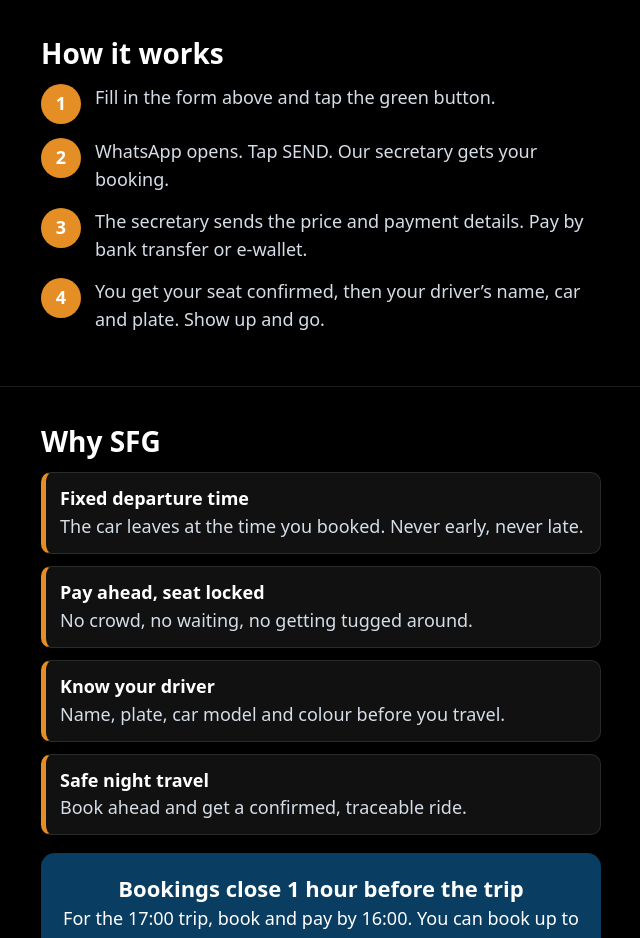
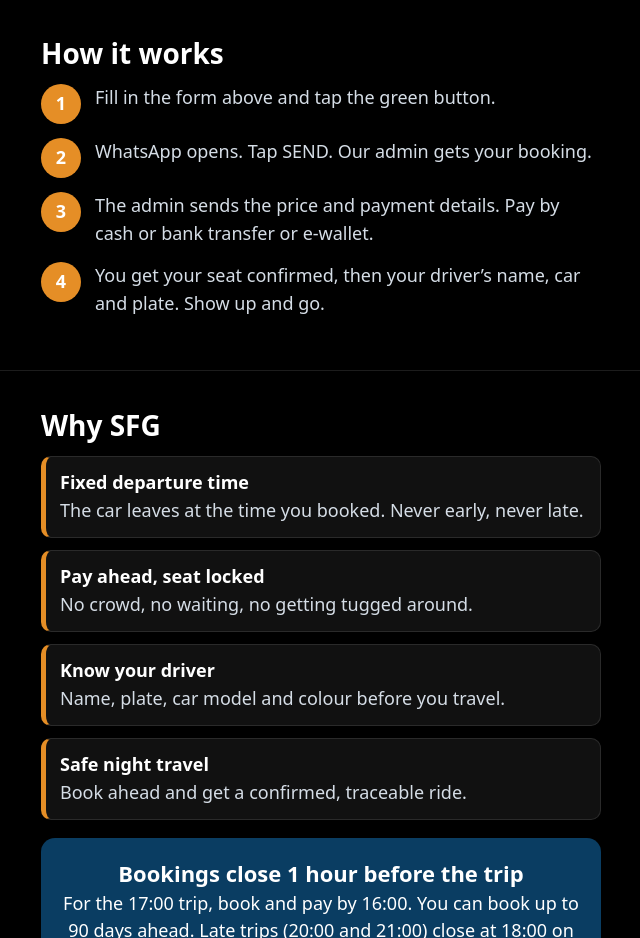
Before and after one commit to steveselviro-droid/SFGBooking, a plain HTML site: page index.html in a window 1280 px wide. Shown: the part 780-1718 px from the top of the page, without its empty margins (319-959 px from the left). Drawn offline with Linux system fonts and the light colour scheme.

Commit message:
Update booking process details in index.html

```diff
--- a/index.html
+++ b/index.html
@@ -142,8 +142,8 @@ footer a{color:#fff}
 <h2>How it works</h2>
 <ol class="steps">
 <li><span>Fill in the form above and tap the green button.</span></li>
-<li><span>WhatsApp opens. Tap SEND. Our secretary gets your booking.</span></li>
-<li><span>The secretary sends the price and payment details. Pay by bank transfer or e-wallet.</span></li>
+<li><span>WhatsApp opens. Tap SEND. Our admin gets your booking.</span></li>
+<li><span>The admin sends the price and payment details. Pay by cash or bank transfer or e-wallet.</span></li>
 <li><span>You get your seat confirmed, then your driver’s name, car and plate. Show up and go.</span></li>
 </ol></div></section>
 
```
